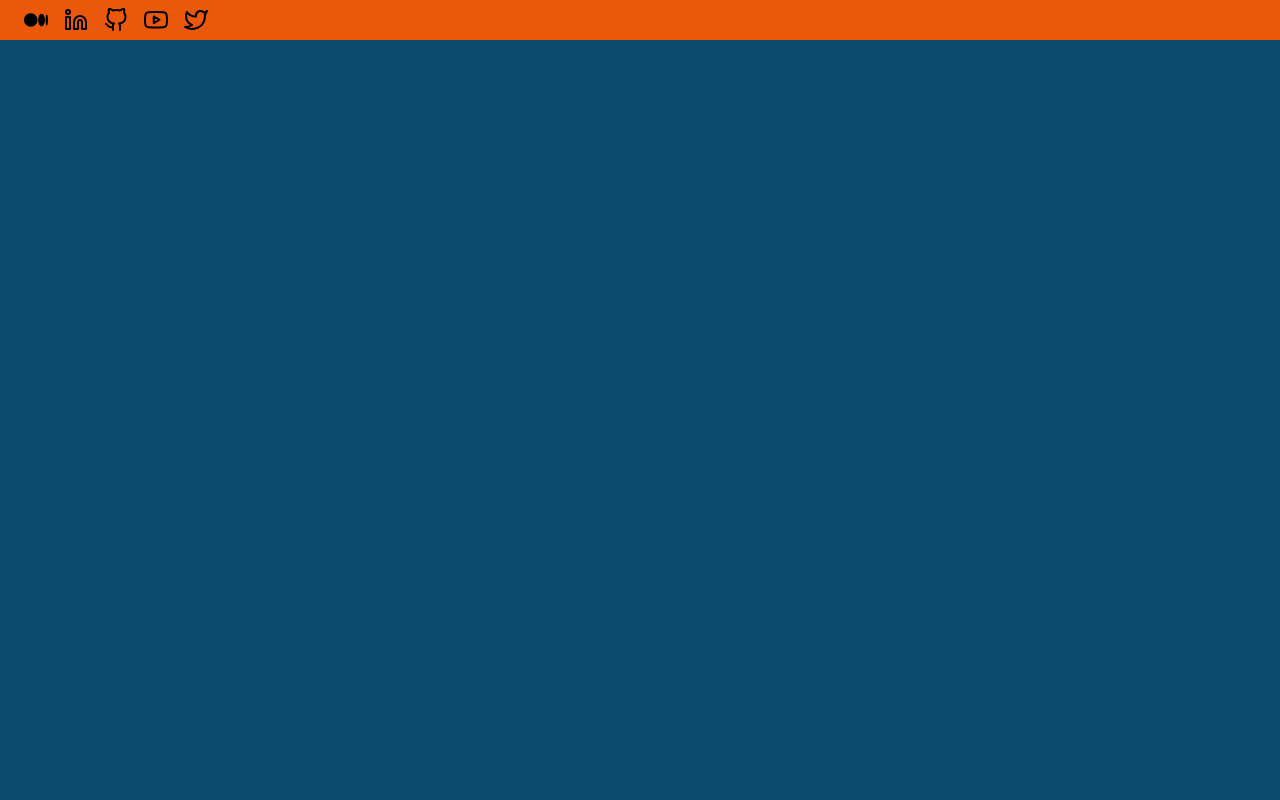
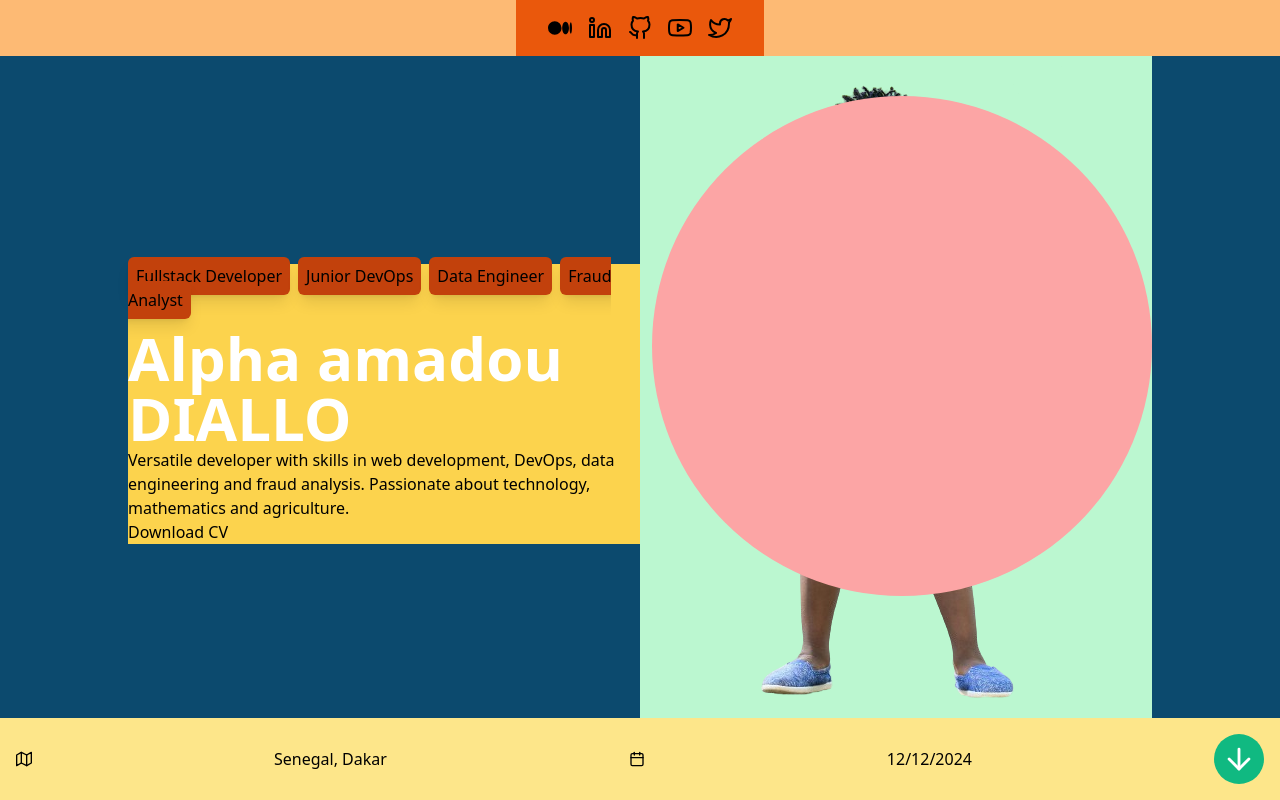
Before and after one commit to alphacpc/portfolio, a React (Create React App) app: page / in a window 1280 px wide. Built offline with nearby package versions, Linux system fonts and the light colour scheme.

Commit message:
updated content portfolio page

```diff
--- a/src/App.js
+++ b/src/App.js
@@ -4,9 +4,9 @@ import HeaderComponent from "./Components/shared/HeaderComponent";
 
 function App() {
   return (
-    <div className="App bg-sky-900">
+    <section className="section-app bg-sky-900">
       <HeaderComponent/>
-    </div>
+    </section>
   );
 }
 
--- a/src/Components/shared/HeaderComponent.js
+++ b/src/Components/shared/HeaderComponent.js
@@ -1,18 +1,51 @@
 import React from 'react'
 import LinkSocialComponent from '../LinkSocialComponent'
 import { BsMedium } from 'react-icons/bs'
-import { FiGithub, FiLinkedin, FiTwitter, FiYoutube } from 'react-icons/fi'
+import { FiGithub, FiLinkedin, FiTwitter, FiYoutube, FiMap, FiCalendar, FiArrowDown } from 'react-icons/fi'
+import url_image from "./../../Assets/Images/image.png"
 
 const HeaderComponent = () => {
   return (
-        <header className="min-h-screen ">
-        <div className="link-socials p-2 bg-orange-600 flex">
+        <header className="min-h-screen relative">
+                <div className="link-socials bg-orange-300 flex justify-center">
+                        <div className="bg-orange-600 flex p-4">
                                 <LinkSocialComponent icon={<BsMedium/>} link="/"/>
                                 <LinkSocialComponent icon={<FiLinkedin/>} link="/"/>
                                 <LinkSocialComponent icon={<FiGithub/>} link="/"/>
                                 <LinkSocialComponent icon={<FiYoutube/>} link="/"/>
                                 <LinkSocialComponent icon={<FiTwitter/>} link="/"/>
                         </div>
+                </div>
+
+                <div className="relative flex items-center justify-between px-[10%]">
+                        <div className="bg-amber-300 flex-1">
+                                <div>
+                                        <span className="bg-orange-700 p-2 rounded-md shadow-lg mr-2">Fullstack Developer</span>
+                                        <span className="bg-orange-700 p-2 rounded-md shadow-lg mr-2">Junior DevOps</span>
+                                        <span className="bg-orange-700 p-2 rounded-md shadow-lg mr-2">Data Engineer</span>
+                                        <span className="bg-orange-700 p-2 rounded-md shadow-lg">Fraud Analyst</span>
+                                </div>
+                                <h1 className="font-semibold text-6xl mt-4 text-white">Alpha amadou DIALLO</h1>
+                                <p className="">
+                                        Versatile developer with skills in web development, DevOps,
+                                        data engineering and fraud analysis. Passionate about technology, mathematics and agriculture.
+                                </p>
+                                <div>
+                                        <a href='#'>Download CV</a>
+                                </div>
+                        </div>
+                        <div className="bg-green-200 relative flex justify-center flex-1">
+                                <div className="bg-red-300 p-[250px] -z-2 absolute top-10 right-0 rounded-full " />
+                                <img src={url_image} alt="image" className=""/>
+                        </div>
+                </div>
+
+
+                <div className="p-4 bg-amber-200 absolute bottom-0 w-full flex items-center justify-between">
+                        <FiMap/> Senegal, Dakar
+                        <FiCalendar/> 12/12/2024
+                        <FiArrowDown className="bg-emerald-500 rounded-full p-2" size={50} color='white'/>
+                </div>
       </header>
   )
 }
```
Also changed, not shown: src/Assets/Images/image.png (added). Lines whose indentation alone changed are shown as unchanged.
